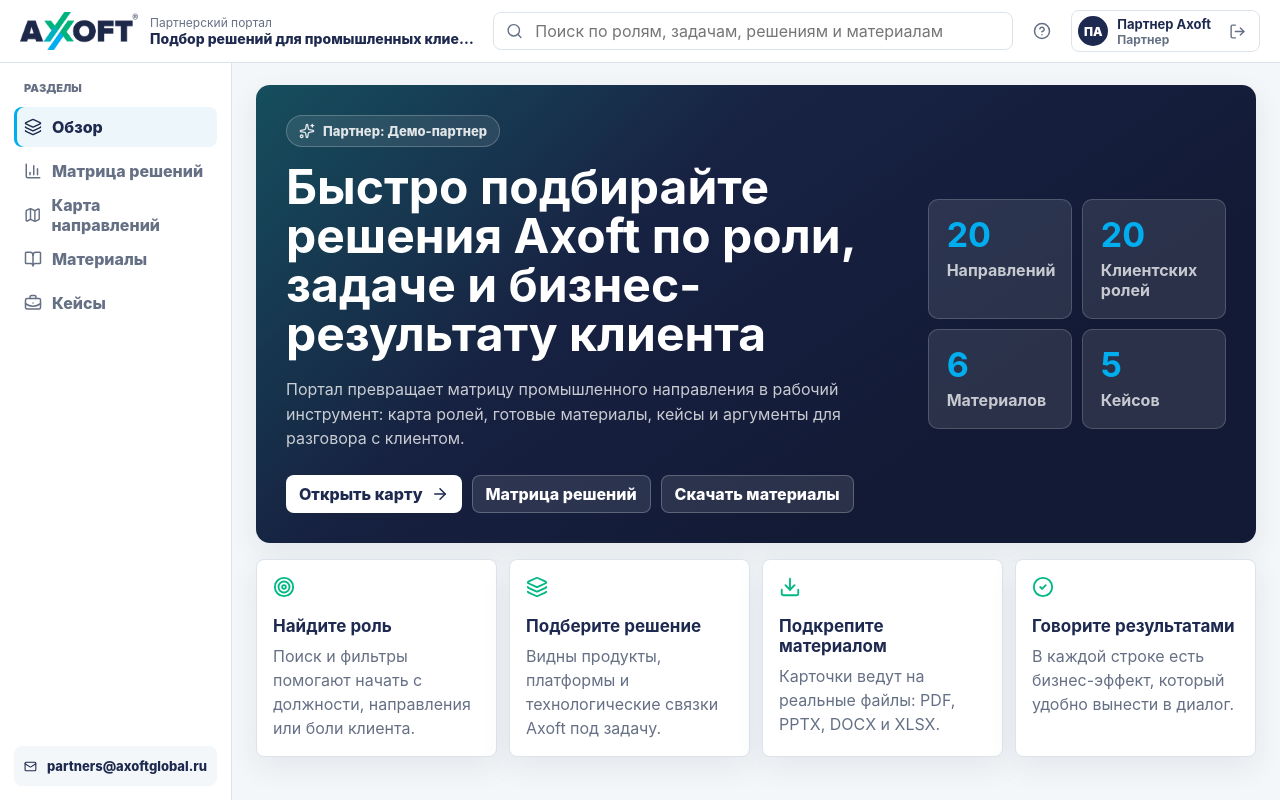
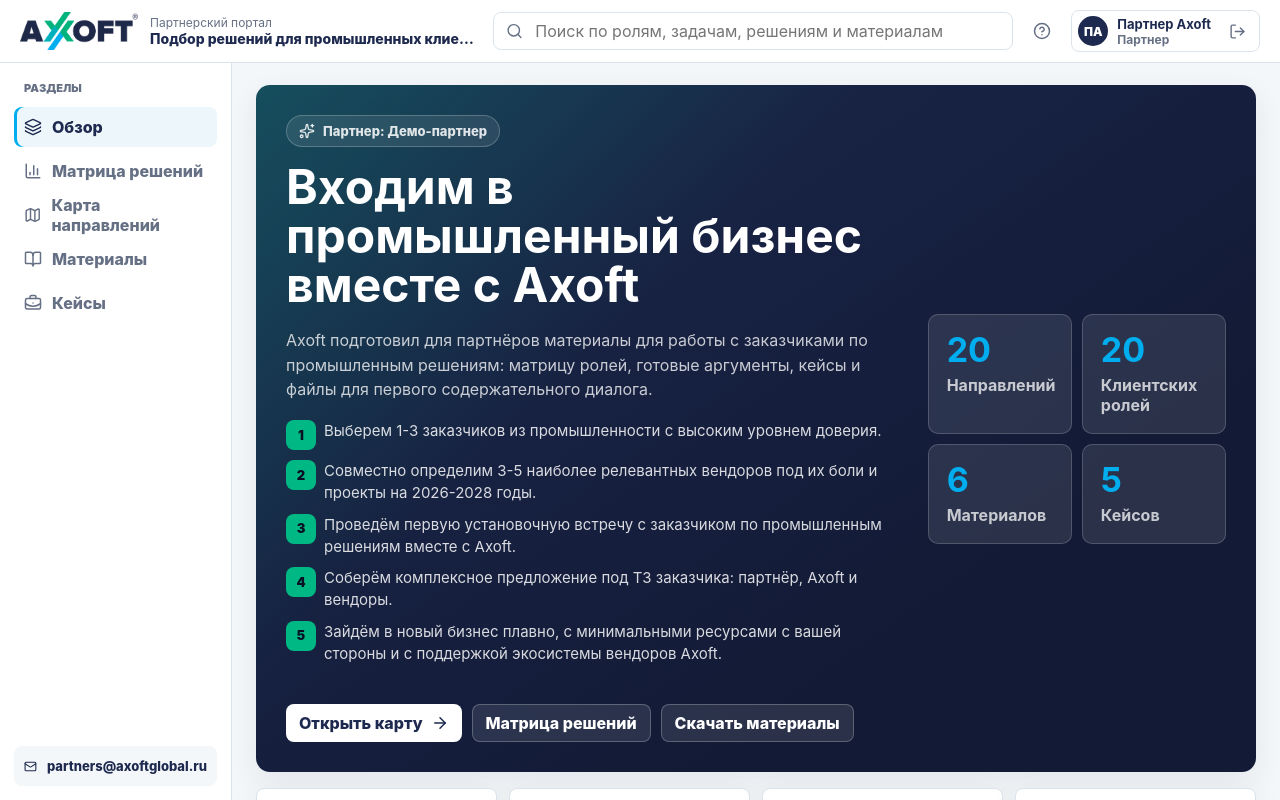
Before and after one commit to asryazanov/axoft-partner-portal, a React (Vite) app: page / in a window 1280 px wide. Both pictures are taken after a click on the button "Войти". Shown: the top 800 px of the page. Built offline with nearby package versions, Linux system fonts and the light colour scheme.

Commit message:
Update overview industrial partner copy

```diff
--- a/src/main.jsx
+++ b/src/main.jsx
@@ -742,11 +742,18 @@
             <Sparkles size={16} />
             {user.role}: {user.company}
           </span>
-          <h1>Быстро подбирайте решения Axoft по роли, задаче и бизнес-результату клиента</h1>
+          <h1>Входим в промышленный бизнес вместе с Axoft</h1>
           <p>
-            Портал превращает матрицу промышленного направления в рабочий инструмент: карта ролей, готовые
-            материалы, кейсы и аргументы для разговора с клиентом.
+            Axoft подготовил для партнёров материалы для работы с заказчиками по промышленным решениям:
+            матрицу ролей, готовые аргументы, кейсы и файлы для первого содержательного диалога.
           </p>
+          <ol className="hero-steps">
+            <li>Выберем 1-3 заказчиков из промышленности с высоким уровнем доверия.</li>
+            <li>Совместно определим 3-5 наиболее релевантных вендоров под их боли и проекты на 2026-2028 годы.</li>
+            <li>Проведём первую установочную встречу с заказчиком по промышленным решениям вместе с Axoft.</li>
+            <li>Соберём комплексное предложение под ТЗ заказчика: партнёр, Axoft и вендоры.</li>
+            <li>Зайдём в новый бизнес плавно, с минимальными ресурсами с вашей стороны и с поддержкой экосистемы вендоров Axoft.</li>
+          </ol>
           <div className="hero-actions">
             <button className="primary-action" onClick={onOpenMap}>
               Открыть карту <ArrowRight size={18} />
--- a/src/styles.css
+++ b/src/styles.css
@@ -510,6 +510,41 @@
   line-height: 1.55;
 }
 
+.hero-steps {
+  display: grid;
+  gap: 10px;
+  max-width: 760px;
+  margin-top: 18px;
+  padding: 0;
+  list-style: none;
+  counter-reset: hero-step;
+}
+
+.hero-steps li {
+  display: grid;
+  grid-template-columns: 28px minmax(0, 1fr);
+  gap: 10px;
+  align-items: start;
+  color: rgba(255, 255, 255, 0.84);
+  font-size: 15px;
+  line-height: 1.45;
+}
+
+.hero-steps li::before {
+  counter-increment: hero-step;
+  content: counter(hero-step);
+  display: grid;
+  place-items: center;
+  width: 28px;
+  height: 28px;
+  border: 1px solid rgba(0, 184, 132, 0.52);
+  border-radius: 8px;
+  color: #071125;
+  background: var(--green);
+  font-size: 13px;
+  font-weight: 900;
+}
+
 .hero-actions {
   display: flex;
   flex-wrap: wrap;
```
